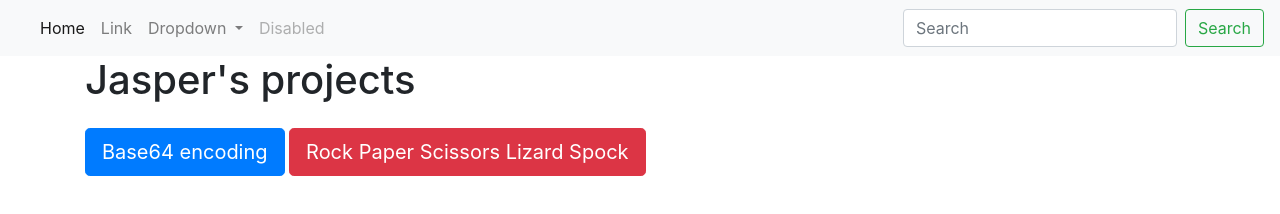
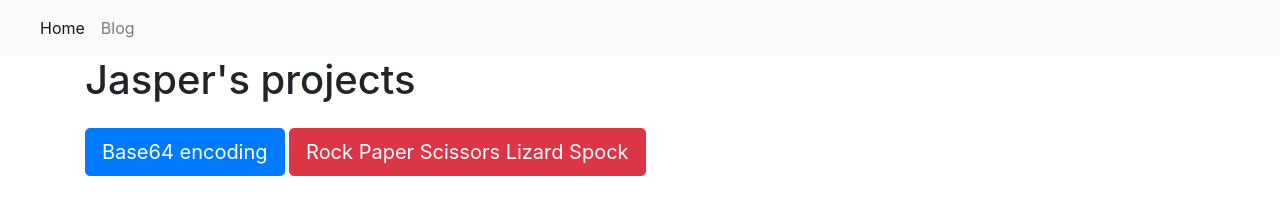
Before and after one commit to 3willows/projectsIndex, a plain HTML site: page index.html in a window 1280 px wide. Drawn offline with nearby package versions, Linux system fonts and the light colour scheme.

Commit message:
remove unnecessary items on nav bar

```diff
--- a/index.html
+++ b/index.html
@@ -25,28 +25,13 @@
             <a class="nav-link" href="#">Home <span class="sr-only">(current)</span></a>
           </li>
           <li class="nav-item">
-            <a class="nav-link" href="#">Link</a>
-          </li>
-          <li class="nav-item dropdown">
-            <a class="nav-link dropdown-toggle" href="#" id="navbarDropdown" role="button" data-toggle="dropdown"
-              aria-haspopup="true" aria-expanded="false">
-              Dropdown
-            </a>
-            <div class="dropdown-menu" aria-labelledby="navbarDropdown">
-              <a class="dropdown-item" href="#">Action</a>
-              <a class="dropdown-item" href="#">Another action</a>
-              <div class="dropdown-divider"></div>
-              <a class="dropdown-item" href="#">Something else here</a>
-            </div>
-          </li>
-          <li class="nav-item">
-            <a class="nav-link disabled" href="#">Disabled</a>
+            <a class="nav-link" href="#">Blog</a>
           </li>
         </ul>
-        <form class="form-inline my-2 my-lg-0">
+        <!-- <form class="form-inline my-2 my-lg-0">
           <input class="form-control mr-sm-2" type="search" placeholder="Search" aria-label="Search">
           <button class="btn btn-outline-success my-2 my-sm-0" type="submit">Search</button>
-        </form>
+        </form> -->
       </div>
     </nav>
   </div>
```
